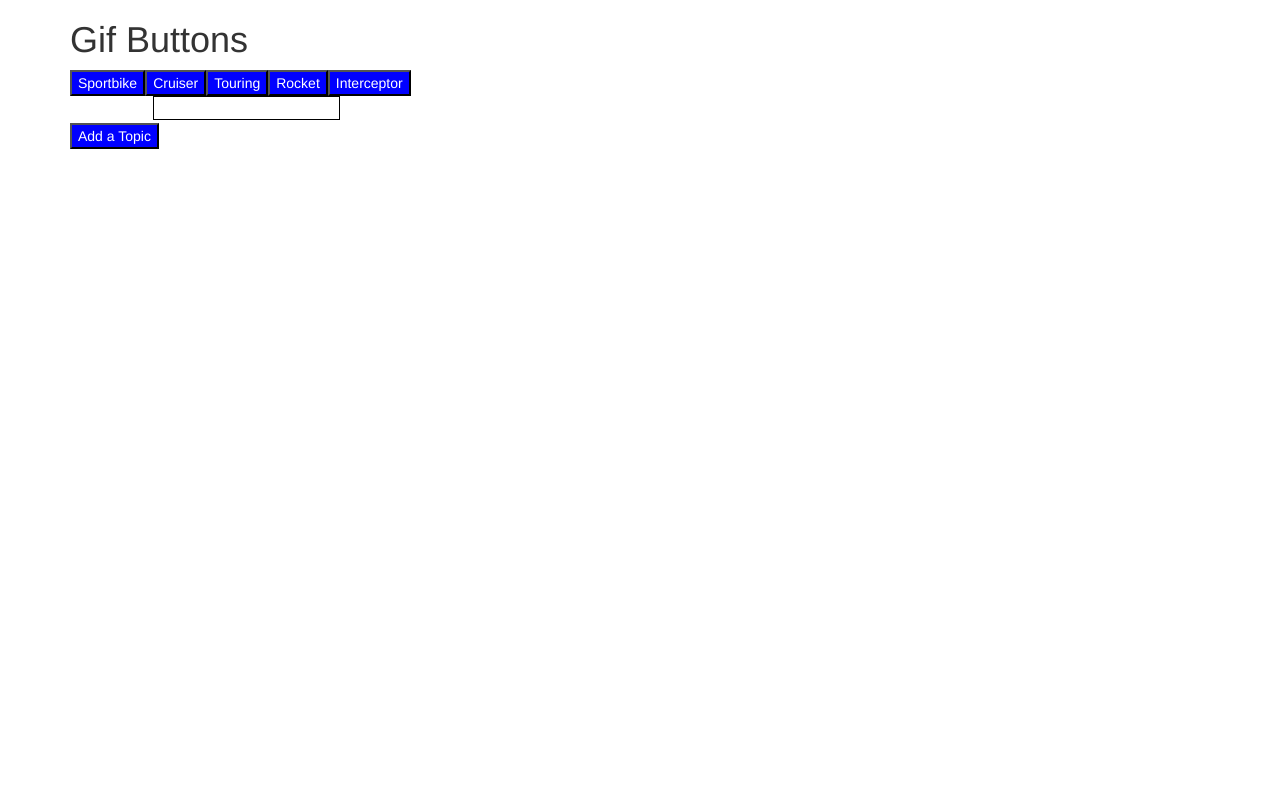
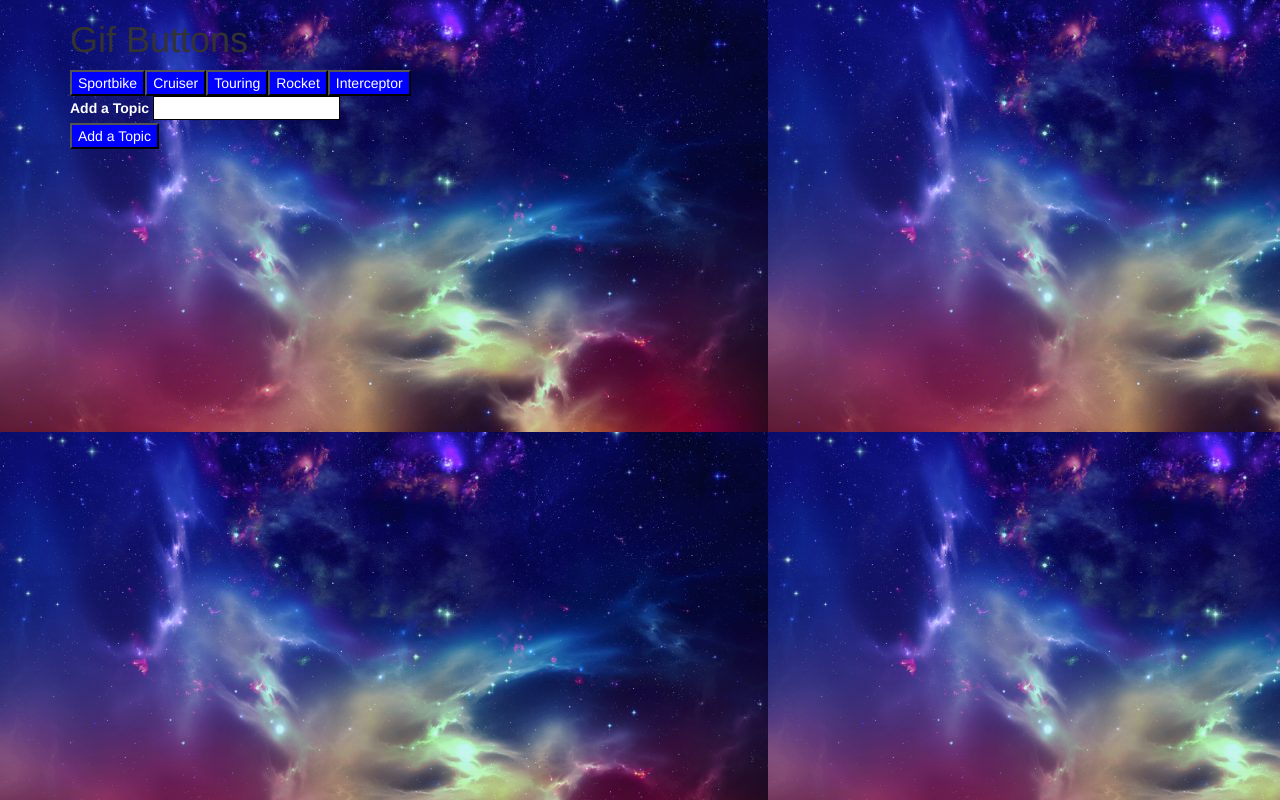
Before and after one commit to RWickGovst/GifTasctic, a plain HTML site: page index.html in a window 1280 px wide. Drawn offline with nearby package versions, Linux system fonts and the light colour scheme.

Commit message:
space jpg

```diff
--- a/assets/style.css
+++ b/assets/style.css
@@ -1,5 +1,5 @@
 body {
-    background-image: url(./assets/images/1080p-HD-Space-Wallpaper-768x432.jpg);
+    background-image: url("images/space.jpg");
 
 }
 h1 {
```
Also changed, not shown: assets/images/space.jpg (renamed from assets/images/1080p-HD-Space-Wallpaper-768x432.jpg).
